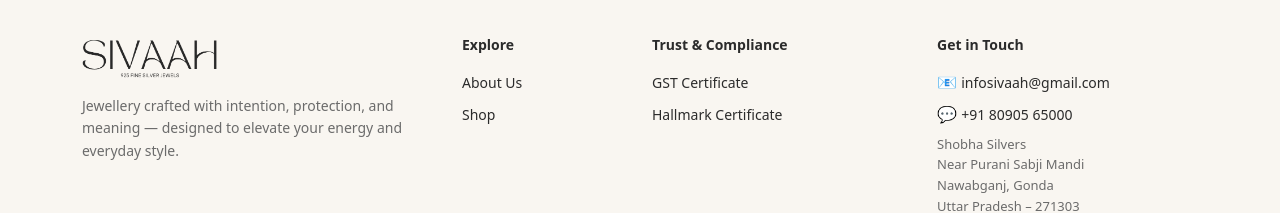
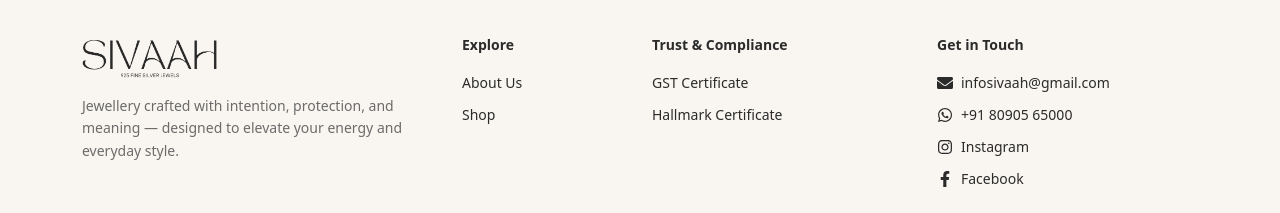
Before and after one commit to infosivaah/sivaahfrontend, a Next.js app: page / in a window 1280 px wide. Shown: the part 739-952 px from the top of the page. Built offline with nearby package versions, Linux system fonts and the light colour scheme; no server answers.

Commit message:
insta log

```diff
--- a/components/layout/Footer.js
+++ b/components/layout/Footer.js
@@ -1,4 +1,5 @@
 import Link from "next/link";
+import { FaInstagram, FaFacebookF, FaWhatsapp, FaEnvelope } from "react-icons/fa";
 
 export default function Footer() {
   return (
@@ -62,34 +63,52 @@ export default function Footer() {
             <h6 className="footer-title">Get in Touch</h6>
 
             <ul className="list-unstyled footer-links mt-3">
+              {/* Email */}
               <li>
-                📧{" "}
+                <FaEnvelope className="me-2" />
                 <a href="mailto:sivaahofficials@gmail.com">
                   infosivaah@gmail.com
                 </a>
               </li>
 
+              {/* WhatsApp */}
               <li className="mt-2">
-                💬{" "}
+                <FaWhatsapp className="me-2" />
                 <a
                   href="https://wa.me/918090565000"
                   target="_blank"
+                  rel="noopener noreferrer"
                 >
                   +91 80905 65000
                 </a>
               </li>
 
-              <li className="mt-2 footer-address">
-                Shobha Silvers
-                <br />
-                Near Purani Sabji Mandi
-                <br />
-                Nawabganj, Gonda
-                <br />
-                Uttar Pradesh – 271303
+              {/* Instagram */}
+              <li className="mt-2">
+                <FaInstagram className="me-2" />
+                <a
+                  href="https://www.instagram.com/sivaah.in?igsh=d3VuZ21jcWNkbXph"
+                  target="_blank"
+                  rel="noopener noreferrer"
+                >
+                  Instagram
+                </a>
+              </li>
+
+              {/* Facebook */}
+              <li className="mt-2">
+                <FaFacebookF className="me-2" />
+                <a
+                  href="https://www.facebook.com/share/1ECXUJp7cJ/?mibextid=wwXIfr"
+                  target="_blank"
+                  rel="noopener noreferrer"
+                >
+                  Facebook
+                </a>
               </li>
             </ul>
           </div>
+
         </div>
 
         {/* MAP */}
--- a/package.json
+++ b/package.json
@@ -17,7 +17,8 @@
     "next-sitemap": "^4.2.3",
     "nprogress": "^0.2.0",
     "react": "19.2.3",
-    "react-dom": "19.2.3"
+    "react-dom": "19.2.3",
+    "react-icons": "^5.5.0"
   },
   "devDependencies": {
     "eslint": "^9",
--- a/pages/main/products.js
+++ b/pages/main/products.js
@@ -11,7 +11,7 @@ export default function AdminProducts() {
       : null;
 
   useEffect(() => {
-    if (!token) router.push("/admin/login");
+    if (!token) router.push("/main/login");
 
     fetch("https://sivaahbackend.onrender.com/api/products", {
       headers: { Authorization: `Bearer ${token}` }
```
Also changed, not shown: 1 other file (tests, documents, lock files or other folders).
